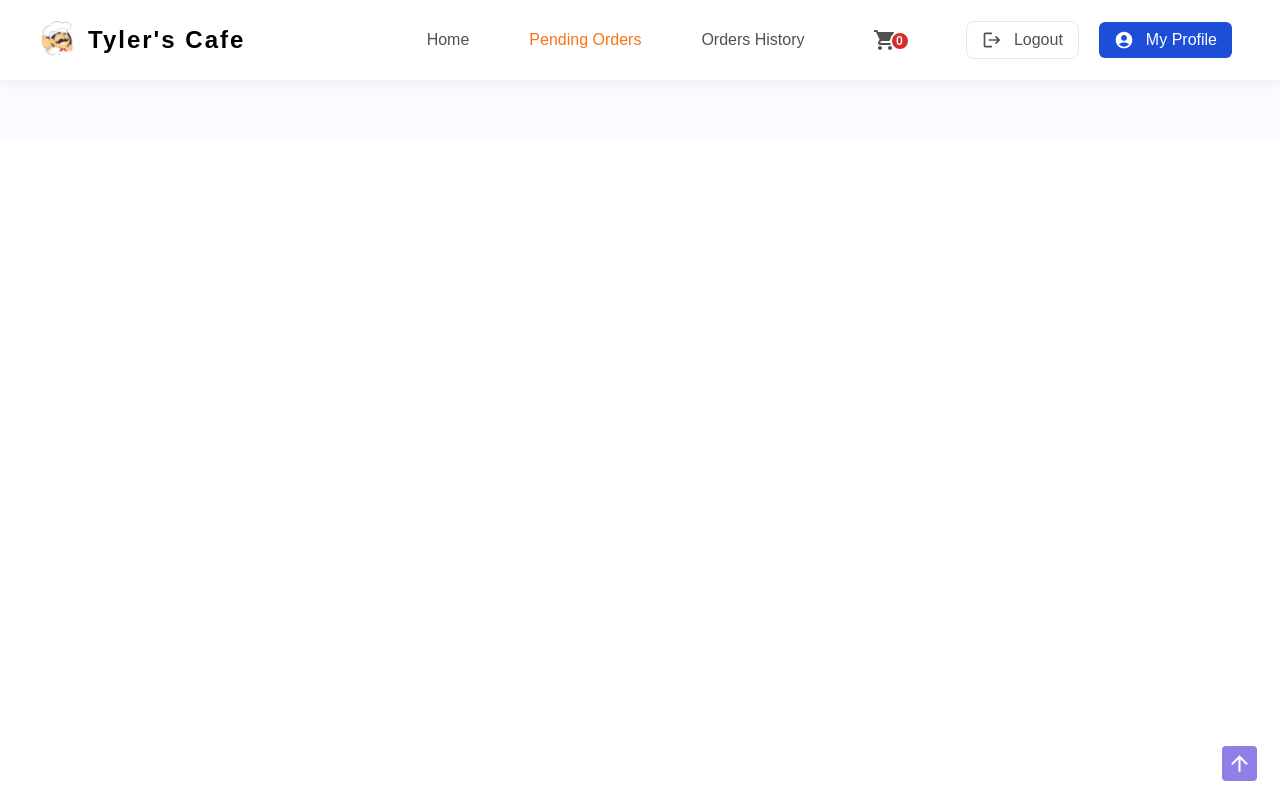
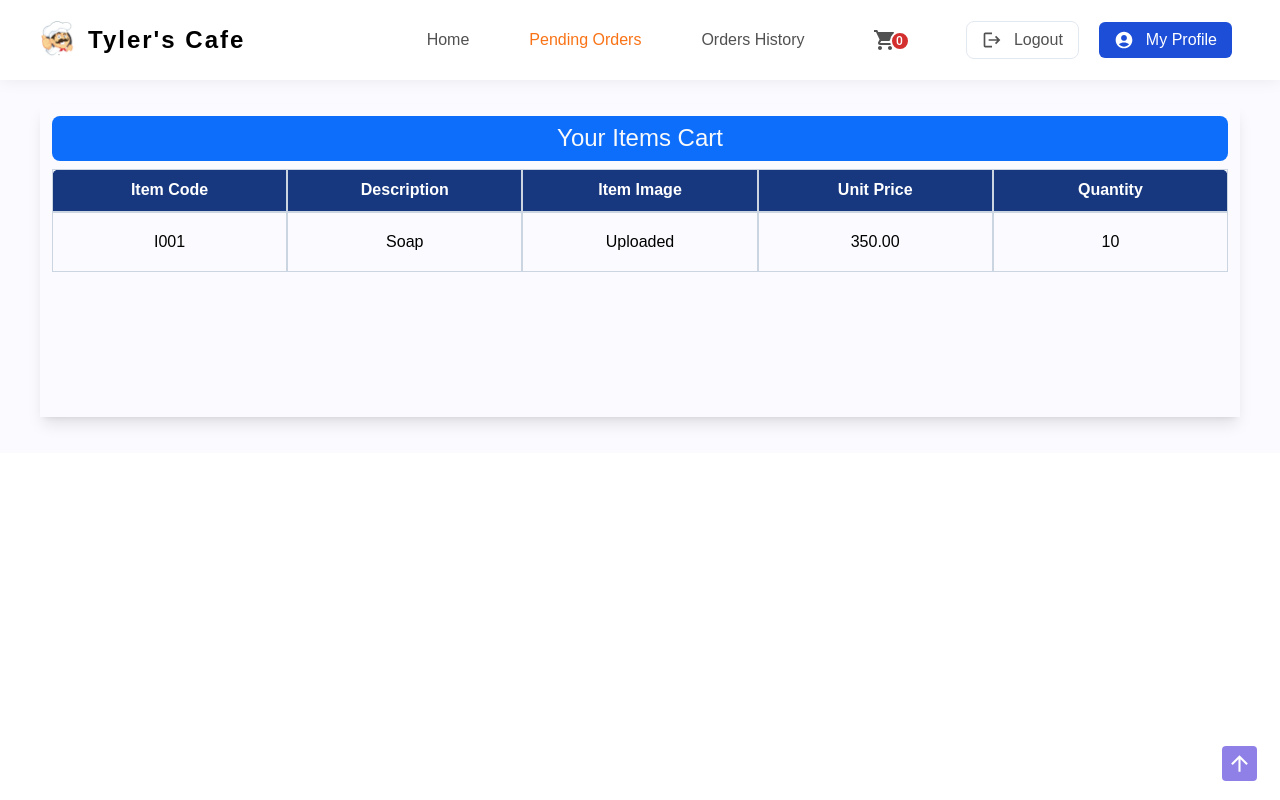
Before and after one commit to AshanSandeep06/Food-Shop-System, a React (Create React App) app in the folder frontend/: page /pending_orders in a window 1280 px wide. Built offline with nearby package versions, Linux system fonts and the light colour scheme.

Commit message:
Content Updated in PendingOrders Component

```diff
--- a/frontend/src/pages/PendingOrders/PendingOrders.tsx
+++ b/frontend/src/pages/PendingOrders/PendingOrders.tsx
@@ -1,9 +1,22 @@
 import React from "react";
+import Table from "../../components/Table";
 
 const PendingOrders = () => {
-  return <section>
-
-  </section>;
+  return (
+    <section>
+      <Table
+        tblName="Your Items Cart"
+        tblHeaders={[
+          "Item Code",
+          "Description",
+          "Item Image",
+          "Unit Price",
+          "Quantity",
+        ]}
+        tblData={[["I001", "Soap", "Uploaded", "350.00", "10"]]}
+      />
+    </section>
+  );
 };
 
 export default PendingOrders;
```
